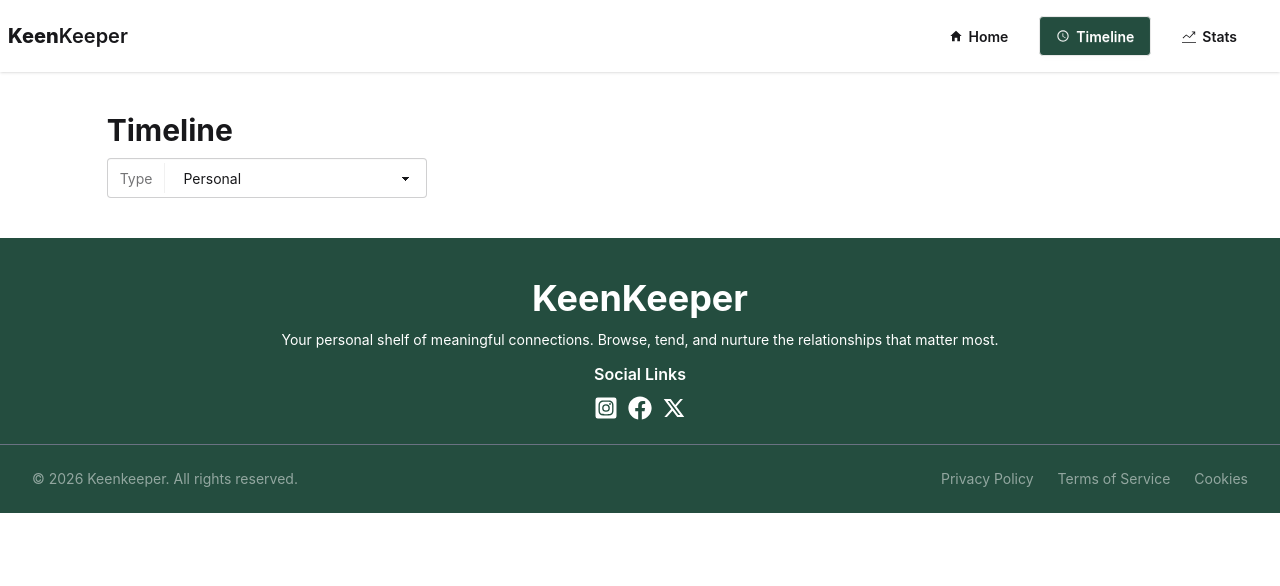
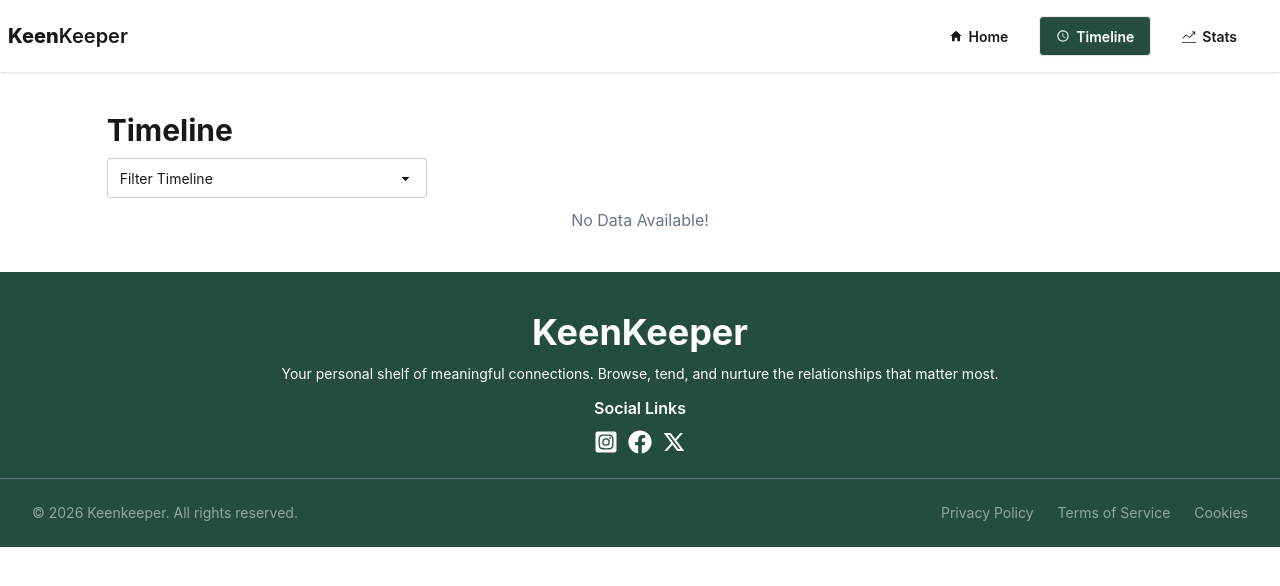
Before and after one commit to akashsarker99/keen-keeper-project, a React (Vite) app: page /timeline in a window 1280 px wide. Shown: the top 586 px of the page. Built offline with nearby package versions, Linux system fonts and the light colour scheme.

Commit message:
Filter function added in timeline section

```diff
--- a/src/components/pages/detailspage/Detailspage.jsx
+++ b/src/components/pages/detailspage/Detailspage.jsx
@@ -52,19 +52,19 @@ const Detailspage = () => {
             </div>
             <div className='right'>
                   <div className='grid grid-cols-1 sm:grid-cols-2 lg:grid-cols-3 gap-5'>
-             <div className='bg-white text-center shadow-md border border-gray-400 py-7'>
+             <div className='bg-white text-center shadow-md border border-gray-400 py-7 rounded-xl'>
                 <h2 className='font-bold'>{findFriend.days_since_contact}</h2>
                 <p className='text-[#64748B]'>Days since contact</p>
              </div>
-             <div className='bg-white text-center shadow-md border border-gray-400 py-7'>
+             <div className='bg-white text-center shadow-md border border-gray-400 py-7 rounded-xl'>
                 <h2 className='font-bold'>{findFriend.goal}</h2>
                 <p className='text-[#64748B]'>Goal (Days)</p>
              </div>
-             <div className='bg-white text-center shadow-md border border-gray-400 py-7'>
+             <div className='bg-white text-center shadow-md border border-gray-400 py-7 rounded-xl'>
                 <h2 className='font-semibold'>{findFriend.next_due_date}</h2>
                 <p className='text-[#64748B]'>Next Due</p>
              </div>
-             <div className='bg-white shadow-md border border-gray-400 py-7 px-5 flex flex-col lg:flex-row gap-2 sm:justify-between lg:col-span-3'>
+             <div className='bg-white shadow-md border border-gray-400 py-7 px-5 flex flex-col lg:flex-row gap-2 sm:justify-between lg:col-span-3 rounded-xl'>
                 <div>
                   <h2 className='font-semibold'>Relationship Goal</h2>
                 <p className='text-[#64748B]'>Contact every <span className='font-bold text-black'>{findFriend.goal}  days</span></p>
@@ -72,7 +72,7 @@ const Detailspage = () => {
                 <button className='btn'>Edit</button>
              </div>
 
-             <div className='bg-white shadow-md border border-gray-400 p-5 sm:col-span-2 lg:col-span-3'>
+             <div className='bg-white shadow-md border border-gray-400 p-5 sm:col-span-2 lg:col-span-3 rounded-xl'>
               <h2 className='font-semibold mb-3'>Quick Check-In</h2>
                 <div className='flex flex-col justify-center gap-4 sm:flex-wrap lg:flex-row'>
                    <button onClick={()=> handleCheckIn('call', findFriend)} className='btn md:btn-xl'>
--- a/src/components/pages/timeline/Timeline.jsx
+++ b/src/components/pages/timeline/Timeline.jsx
@@ -1,23 +1,27 @@
-import React, { useContext } from 'react';
+import React, { useContext, useState } from 'react';
 import { FriendContext } from '../../shared/context/FriendContext';
 
 const Timeline = () => {
     const {timeline} = useContext(FriendContext);
-
-
+    const [select, setSelect] = useState('');
     return (
         <div className='w-10/12 mx-auto mt-10 space-y-2.5'>
            <h2 className='text-3xl font-bold'>Timeline</h2>
            <label className="select">
-  <span className="label">Type</span>
-  <select>
-    <option>Personal</option>
-    <option>Business</option>
+  <select onChange={(e)=> setSelect(e.target.value)}>
+    <option value="">Filter Timeline</option>
+    <option>Call</option>
+    <option>Text</option>
+    <option>Video</option>
   </select>
 </label>
 
+
+
         {
-            timeline.map(card => ( <div key={card.id}>
+            timeline.length === 0 ? <h2 className='text-center text-[#64748B]'>No Data Available!</h2> :
+            timeline.filter(filtVal => filtVal.action === select.toLowerCase() || !select)
+            .map(card => ( <div key={card.id}>
             <div className='shadow border border-gray-300 py-4 flex gap-4 items-center pl-4'>
                 {card.action === 'call' && <img src="/call.png" alt="" />}
                 {card.action === 'text' && <img src="/text.png" alt="" />}
```
Also changed, not shown: 1 other file (tests, documents, lock files or other folders).
